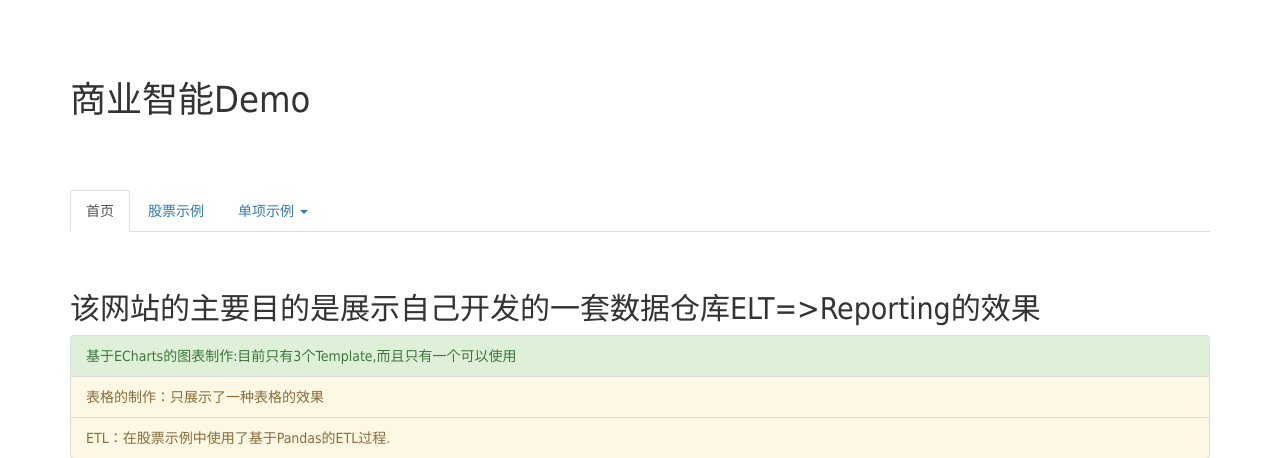
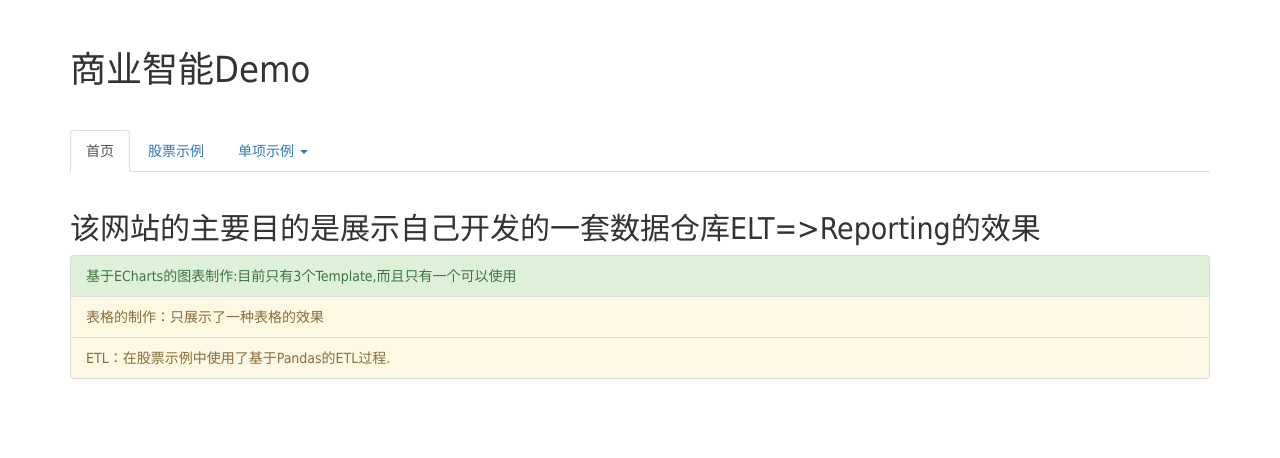
Before and after one commit to kangnwh/MyDWTool, a Flask app: page / in a window 1280 px wide. Shown: the top 458 px of the page. Run offline with Flask 2, Linux system fonts and the light colour scheme; some libraries are stand-ins or nearby versions.

Commit message:
change style of navigate bar

```diff
--- a/app/static/css/mystyle.css
+++ b/app/static/css/mystyle.css
@@ -1,8 +1,8 @@
 body,button, input, select, textarea,h1 ,h2, h3, h4, h5, h6 { font-family: Microsoft YaHei,'宋体' , Tahoma, Helvetica, Arial, "\5b8b\4f53", sans-serif;}
 
 .bs-docs-header {
-  padding-top: 60px;
-  padding-bottom: 60px;
+  padding-top: 30px;
+  padding-bottom: 30px;
   font-size: 24px;
   text-align: left;
 
--- a/app/templates/base.html
+++ b/app/templates/base.html
@@ -50,7 +50,6 @@
 
         </ul>
         <br>
-        <br>
 
         {% block page %}{% endblock %}
 
```
Also changed, not shown: 1 other file.
